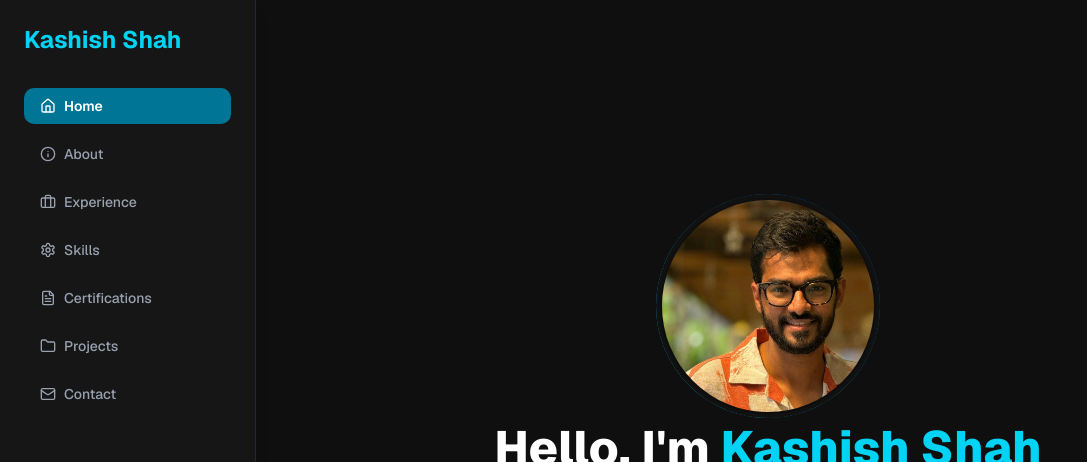
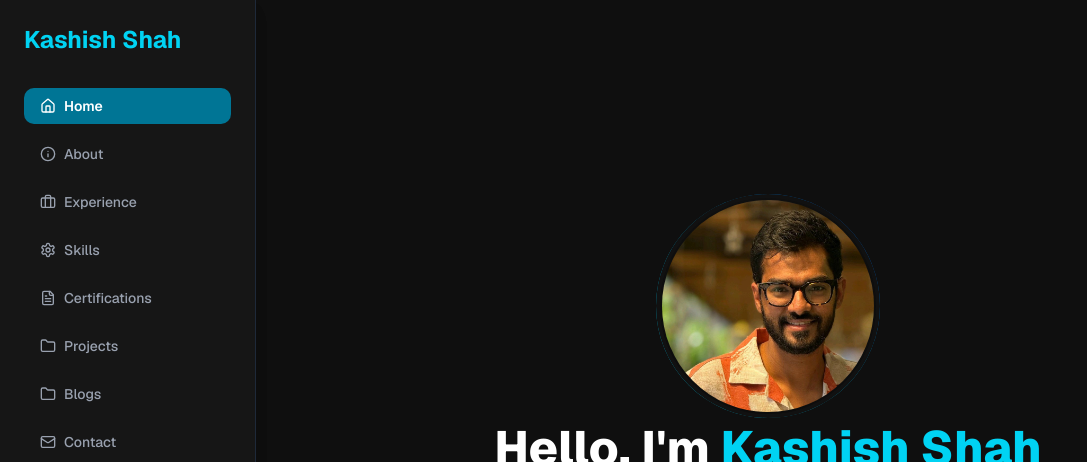
Before and after one commit to kashish55991/kashish-portfolio, a Next.js app: page / in a window 1280 px wide. Shown: the top 462 px of the page, without its empty margins (0-1087 px from the left). Built offline with nearby package versions, Linux system fonts and the light colour scheme.

Commit message:
Added Blogs and Sidebar

```diff
--- a/src/app/page.js
+++ b/src/app/page.js
@@ -1,6 +1,7 @@
 "use client";
 
 import React, { useRef, useState, useEffect } from "react";
+import Sidebar from "@/components/ui/Sidebar";
 import { motion, AnimatePresence } from "framer-motion";
 import {
   Home as HomeIcon,
@@ -18,6 +19,7 @@ import Experience from "@/components/sections/Experience";
 import Skills from "@/components/sections/Skills";
 import Certifications from "@/components/sections/Certifications";
 import Projects from "@/components/sections/Projects";
+import Blogs from "@/components/sections/Blogs";
 import Contact from "@/components/sections/Contact";
 
 const navItems = [
@@ -27,12 +29,15 @@ const navItems = [
   { id: "skills", label: "Skills", icon: <Settings className="w-4 h-4" /> },
   { id: "certifications", label: "Certifications", icon: <FileText className="w-4 h-4" /> },
   { id: "projects", label: "Projects", icon: <Folder className="w-4 h-4" /> },
+  { id: "blogs", label: "Blogs", icon: <Folder className="w-4 h-4" /> },
   { id: "contact", label: "Contact", icon: <Mail className="w-4 h-4" /> },
 ];
 
+
+
 export default function Page() {
   const [activeSection, setActiveSection] = useState("home");
-
+  const [sidebarCollapsed, setSidebarCollapsed] = useState(false);
   const sectionRefs = {
     home: useRef(null),
     about: useRef(null),
@@ -40,6 +45,7 @@ export default function Page() {
     skills: useRef(null),
     certifications: useRef(null),
     projects: useRef(null),
+    blogs: useRef(null),
     contact: useRef(null),
   };
 
@@ -67,6 +73,12 @@ export default function Page() {
   return (
     <div className="flex">
       {/* Sidebar */}
+      <Sidebar
+        collapsed={sidebarCollapsed}
+        setCollapsed={setSidebarCollapsed}
+        activeSection={activeSection}
+        sectionRefs={sectionRefs}
+      />
       <aside className="hidden md:flex fixed top-0 left-0 w-64 h-screen bg-[#161616] p-6 border-r border-gray-800 shadow-lg flex-col z-50">
         <motion.h1 className="text-2xl font-bold mb-8 text-cyan-400">Kashish Shah</motion.h1>
         <nav className="flex flex-col gap-3 text-sm font-medium">
@@ -89,7 +101,11 @@ export default function Page() {
       </aside>
 
       {/* Main Content */}
-      <main className="flex-1 p-6 md:ml-64">
+      <main
+        className={`flex-1 p-6 transition-all duration-300 ${
+          sidebarCollapsed ? "md:ml-16" : "md:ml-64"
+        }`}
+      >
         <AnimatePresence>
           <Home id="home" sectionRef={sectionRefs.home} />
           <About id="about" sectionRef={sectionRefs.about} />
@@ -97,6 +113,7 @@ export default function Page() {
           <Skills id="skills" sectionRef={sectionRefs.skills} />
           <Certifications id="certifications" sectionRef={sectionRefs.certifications} />
           <Projects id="projects" sectionRef={sectionRefs.projects} />
+          <Blogs id="blogs" sectionRef={sectionRefs.blogs} />
           <Contact id="contact" sectionRef={sectionRefs.contact} />
         </AnimatePresence>
       </main>
--- /dev/null
+++ b/src/components/sections/Blogs.js
@@ -0,0 +1,22 @@
+"use client";
+
+import React from "react";
+import { motion } from "framer-motion";
+
+export default function Blogs({ id, sectionRef }) {
+  return (
+    <motion.section
+      id={id}
+      ref={sectionRef}
+      className="mt-32 max-w-3xl mx-auto text-gray-300 px-4 space-y-6"
+      initial={{ opacity: 0, y: 20 }}
+      animate={{ opacity: 1, y: 0 }}
+      transition={{ duration: 0.6 }}
+    >
+      <h2 className="text-3xl font-semibold text-cyan-400">Blogs</h2>
+      <p className="text-gray-400">
+        🚧 Currently under development. Stay tuned for exciting Blogs.
+      </p>
+    </motion.section>
+  );
+}
--- /dev/null
+++ b/src/components/ui/Sidebar.js
@@ -0,0 +1,98 @@
+"use client";
+
+import React, { useState } from "react";
+import { motion } from "framer-motion";
+import {
+  Home,
+  Info,
+  Briefcase,
+  Settings,
+  Mail,
+  FileText,
+  Folder,
+  Menu,
+  X,
+} from "lucide-react";
+
+const navItems = [
+  { id: "home", label: "Home", icon: <Home className="w-5 h-5" /> },
+  { id: "about", label: "About", icon: <Info className="w-5 h-5" /> },
+  { id: "experience", label: "Experience", icon: <Briefcase className="w-5 h-5" /> },
+  { id: "skills", label: "Skills", icon: <Settings className="w-5 h-5" /> },
+  { id: "certifications", label: "Certifications", icon: <FileText className="w-5 h-5" /> },
+  { id: "projects", label: "Projects", icon: <Folder className="w-5 h-5" /> },
+  { id: "contact", label: "Contact", icon: <Mail className="w-5 h-5" /> },
+];
+
+export default function Sidebar({ activeSection, sectionRefs}) {
+  const [collapsed, setCollapsed] = useState(false);
+  const [mobileOpen, setMobileOpen] = useState(false);
+  const toggleDesktop = () => setCollapsed(!collapsed);
+  const toggleMobile = () => setMobileOpen(!mobileOpen);
+
+  const NavList = ({ isMobile }) => (
+    <nav className="flex flex-col gap-2 text-sm font-medium">
+      {navItems.map(({ id, label, icon }) => (
+        <motion.button
+          key={id}
+          onClick={() => {
+            sectionRefs[id]?.current?.scrollIntoView({ behavior: "smooth" });
+            if (isMobile) toggleMobile();
+          }}
+          whileHover={{ scale: 1.05 }}
+          className={`flex items-center gap-3 px-4 py-2 rounded-lg transition ${
+            activeSection === id
+              ? "bg-cyan-700 text-white font-semibold"
+              : "hover:bg-[#1c1c1c] hover:text-cyan-300 text-gray-400"
+          }`}
+        >
+          {icon}
+          {!collapsed && <span>{label}</span>}
+        </motion.button>
+      ))}
+    </nav>
+  );
+
+  return (
+    <>
+      {/* Mobile Hamburger */}
+      <div className="md:hidden fixed top-4 left-4 z-50">
+        <button
+          onClick={toggleMobile}
+          className="p-2 rounded-md bg-[#161616] border border-gray-700 shadow-lg text-white"
+        >
+          {mobileOpen ? <X className="w-5 h-5" /> : <Menu className="w-5 h-5" />}
+        </button>
+      </div>
+
+      {/* Mobile Drawer */}
+      <motion.aside
+        initial={{ x: "-100%" }}
+        animate={{ x: mobileOpen ? 0 : "-100%" }}
+        transition={{ duration: 0.3 }}
+        className="fixed top-0 left-0 w-64 h-full bg-[#161616] border-r border-gray-800 shadow-lg p-6 z-40 md:hidden"
+      >
+        <h1 className="text-xl font-bold text-cyan-400 mb-6">Kashish Shah</h1>
+        <NavList isMobile />
+      </motion.aside>
+
+      {/* Desktop Sidebar */}
+      <motion.aside
+        animate={{ width: collapsed ? 64 : 256 }}
+        transition={{ duration: 0.3 }}
+        className="hidden md:flex fixed top-0 left-0 h-screen bg-[#161616] border-r border-gray-800 shadow-lg p-4 flex-col z-40"
+      >
+        <div className="flex items-center justify-between mb-6">
+          {!collapsed && <h1 className="text-xl font-bold text-cyan-400">Kashish</h1>}
+          <button
+            onClick={toggleDesktop}
+            className="text-gray-400 hover:text-white p-1"
+          >
+            {collapsed ? <Menu className="w-5 h-5" /> : <X className="w-5 h-5" />}
+          </button>
+        </div>
+        <NavList />
+      </motion.aside>
+    </>
+  );
+}
```
